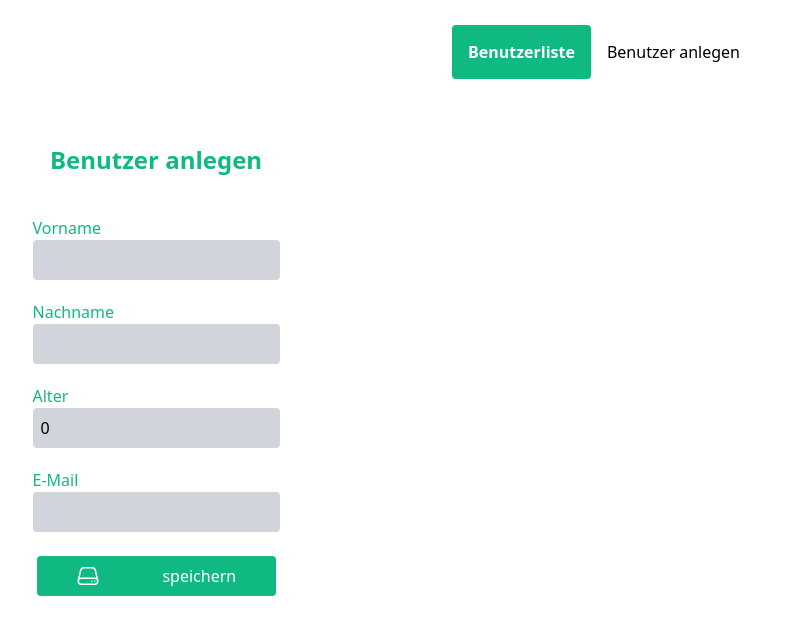
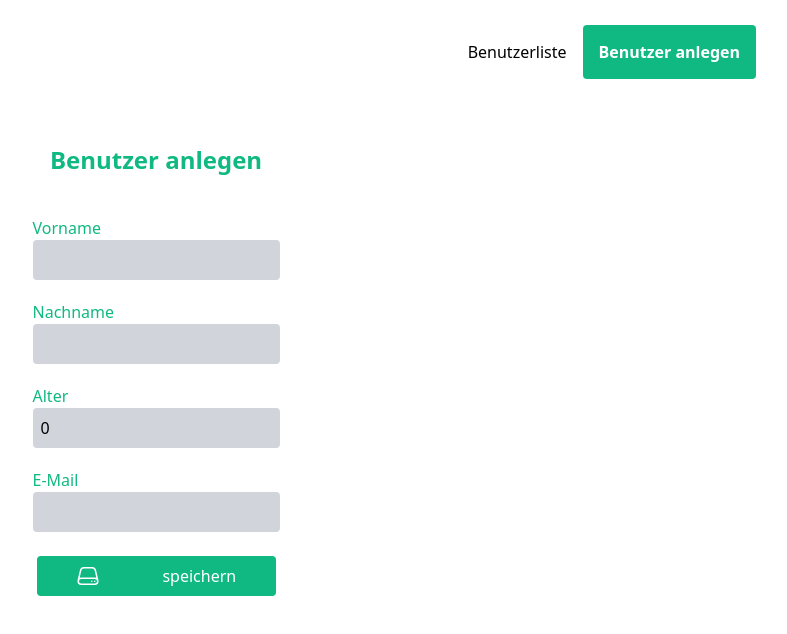
Before and after one commit to PhilipFaerber1994/userlist-challenge, a React (Create React App) app in the folder frontend/: page /create-user in a window 1280 px wide. Shown: the top 634 px of the page, without its empty margins (484-1271 px from the left). Built offline with nearby package versions, Linux system fonts and the light colour scheme.

Commit message:
fixed routing bug (30min)

```diff
--- a/frontend/src/App.tsx
+++ b/frontend/src/App.tsx
@@ -12,12 +12,12 @@ function App() {
   return (
     <div className="App">
       <BrowserRouter>
-        <Navbar />
+        {/* <Navbar /> */}
         <Routes>
           <Route path="/" element={<UserListPage />} />
           <Route path="/create-user" element={<CreateUserPage />} />
         </Routes>
-        <Outlet />
+        {/* <Outlet /> */}
       </BrowserRouter>
     </div>
   );
--- a/frontend/src/components/Navbar.tsx
+++ b/frontend/src/components/Navbar.tsx
@@ -1,12 +1,12 @@
 import { useState, useEffect } from "react";
 import { Link } from "react-router-dom";
 
-const Navbar = () => {
+interface INavbar {
+  index: number;
+}
+
+const Navbar = ({ index }: INavbar) => {
   // Retrieve the activeLink value from localStorage or default to 0
-  const storedActiveLink = localStorage.getItem("activeLink");
-  const [activeLink, setActiveLink] = useState<Number>(
-    storedActiveLink ? parseInt(storedActiveLink, 10) : 0
-  );
 
   const links = [
     {
@@ -19,29 +19,13 @@ const Navbar = () => {
     },
   ];
 
-  const activateLink = (index: Number) => {
-    setActiveLink(index);
-
-    localStorage.setItem("activeLink", index.toString());
-  };
-
-  useEffect(() => {
-    // With returning the localStorage the position of the active link
-    // is on the same position it had bevore refreshing the browser
-    return () => {
-      localStorage.removeItem("activeLink");
-    };
-  }, []);
-
   return (
     <nav className="p-10 flex justify-end">
-      {links.map((link, index) => (
-        <Link key={index} to={link.to} onClick={() => activateLink(index)}>
+      {links.map((link, i) => (
+        <Link key={i} to={link.to}>
           <span
             className={`${
-              activeLink === index
-                ? "bg-emerald-500 text-white font-bold rounded"
-                : ""
+              i === index ? "bg-emerald-500 text-white font-bold rounded" : ""
             } p-4`}
           >
             {link.linkTitle}
--- a/frontend/src/pages/CreateUserPage.tsx
+++ b/frontend/src/pages/CreateUserPage.tsx
@@ -1,14 +1,16 @@
-import React, { useState } from "react";
-import { IUser } from "../UserInterface";
 import UserForm from "../components/UserForm";
+import Navbar from "../components/Navbar";
 
 export const CreateUserPage = () => {
   return (
-    <div className="flex flex-col justify-center items-center">
-      <h1 className="text-2xl mt-10 mb-10 font-bold text-emerald-500">
-        Benutzer anlegen
-      </h1>
-      <UserForm />
+    <div>
+      <Navbar index={1} />
+      <div className="flex flex-col justify-center items-center">
+        <h1 className="text-2xl mt-10 mb-10 font-bold text-emerald-500">
+          Benutzer anlegen
+        </h1>
+        <UserForm />
+      </div>
     </div>
   );
 };
--- a/frontend/src/pages/UserListPage.tsx
+++ b/frontend/src/pages/UserListPage.tsx
@@ -4,6 +4,7 @@ import Modal from "../components/Modal";
 import { IUser } from "../UserInterface";
 import axios from "axios";
 import { API_ENUMS } from "../API_ENUMS";
+import Navbar from "../components/Navbar";
 
 const UserListPage = () => {
   const [modalOpen, setModalOpen] = useState<boolean>(false);
@@ -50,6 +51,8 @@ const UserListPage = () => {
   const closeModal = () => setModalOpen(false);
 
   return (
+    <div>
+      <Navbar index={0} />
       <div className="flex flex-col justify-center items-center">
         <h1 className="text-2xl mt-10 mb-10 font-bold text-emerald-500">
           Übersicht Benutzer
@@ -64,6 +67,7 @@ const UserListPage = () => {
           />
         )}
       </div>
+    </div>
   );
 };
 
```
Also changed, not shown: 1 other file (tests, documents, lock files or other folders). Lines whose indentation alone changed are shown as unchanged.
